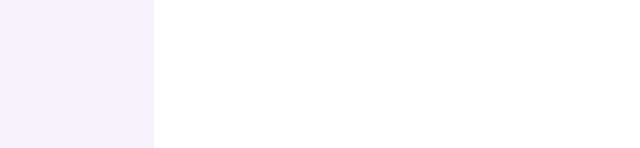
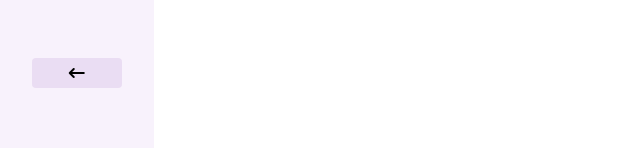
Before and after one commit to uizyk/canvas-app, a Vue app: page / in a window 1280 px wide. Shown: the part 219-367 px from the top of the page, without its empty margins (0-640 px from the left). Built offline with nearby package versions, Linux system fonts and the light colour scheme; what vue-konva would draw is missing.

Commit message:
side-menu closing and opening functionality

```diff
--- a/public/index.html
+++ b/public/index.html
@@ -5,6 +5,7 @@
     <meta http-equiv="X-UA-Compatible" content="IE=edge">
     <meta name="viewport" content="width=device-width,initial-scale=1.0">
     <link rel="icon" href="<%= BASE_URL %>favicon.ico">
+    <script src="https://kit.fontawesome.com/1ae923e323.js" crossorigin="anonymous"></script>
     <title><%= htmlWebpackPlugin.options.title %></title>
   </head>
   <body>
--- a/src/App.vue
+++ b/src/App.vue
@@ -1,6 +1,19 @@
 <template>
   <div id="container">
-    <section id="side-menu" ref="sideMenu">
+    <button
+      class="arrow-container open-button"
+      @click="toggleSideMenu"
+      v-if="!isOpen"
+    >
+      <i class="fa-solid fa-arrow-right-long"></i>
+    </button>
+    <transition name="side-menu-close">
+      <section
+        id="side-menu"
+        ref="sideMenu"
+        :class="{ 'side-menu': true, 'side-menu--open': isOpen }"
+        v-if="isOpen"
+      >
         <h2>Shapes</h2>
         <div id="shapes">
           <img
@@ -45,7 +58,11 @@
             @input="handleColorChange"
           />
         </div>
+        <button class="arrow-container" @click="toggleSideMenu">
+          <i class="fa-solid fa-arrow-left-long"></i>
+        </button>
       </section>
+    </transition>
     <section id="canvas" ref="canvas" @dragover="handleDragOver">
       <v-stage
         :config="configCanvas"
@@ -84,7 +101,6 @@
             @transformend="handleTransformEnd"
             @mouseleave="setCursorDefault"
             @mouseenter="setCursorMove"
-
           >
           </v-rect>
           <v-regular-polygon
@@ -117,7 +133,6 @@
             @transformend="handleTransformEnd"
             @mouseleave="setCursorDefault"
             @mouseenter="setCursorMove"
-
           ></v-regular-polygon>
           <v-transformer ref="transformer" />
         </v-layer>
@@ -126,12 +141,11 @@
   </div>
 </template>
 
-
 <script>
-
 export default {
   data() {
     return {
+      isOpen: true,
       selectedColor: "#000000",
       shapes: [],
       selectedShapeName: "",
@@ -185,6 +199,10 @@ export default {
     },
   },
   methods: {
+    // SIDE MENU TOGGLE
+    toggleSideMenu() {
+      this.isOpen = !this.isOpen;
+    },
     // ADD SHAPE
     handleDragStart(e) {
       const shapeType = e.target.getAttribute("data-shape");
@@ -225,7 +243,7 @@ export default {
         scaleY: 1,
         fill: "dodgerblue",
         type: this.currentShape,
-        zIndex: 0
+        zIndex: 0,
       };
       this.shapes.push(newShape);
     },
@@ -313,13 +331,11 @@ export default {
 
     // Change ZIndex
 
-    setZIndex(e){
-      console.log(this.$refs.layer.getNode())
+    setZIndex(e) {
+      console.log(this.$refs.layer.getNode());
       e.target.moveToTop();
       this.$refs.transformer.getNode().moveToTop();
     },
-
-
   },
   mounted() {
     this.configCanvas.width = this.$refs.canvas.clientWidth;
@@ -339,12 +355,14 @@ export default {
   display: flex;
   max-height: 100vh;
   max-width: 100vw;
+  position: relative;
 }
+
+/* SIDE MENU */
 
 #side-menu {
   min-width: 106px;
   background-color: rgb(248, 242, 252);
-  position: absolute;
   z-index: 10;
   display: flex;
   flex-direction: column;
@@ -367,6 +385,10 @@ export default {
   font-size: 2em;
 }
 
+button {
+  cursor: pointer;
+}
+
 #shapes img {
   width: 65px;
   height: 65px;
@@ -387,4 +409,48 @@ export default {
 #color-picker p {
   color: black;
 }
+.arrow-container {
+  width: 90px;
+  height: 30px;
+  border: none;
+  background-color: rgb(234, 221, 243);
+  border-radius: 4px;
+  margin-top: 30px;
+}
+
+.arrow-container i {
+  font-size: 1.2em;
+}
+
+.side-menu {
+  position: fixed;
+  top: 0;
+  left: 0;
+  height: 100%;
+  width: 300px;
+  background-color: #fff;
+  z-index: 100;
+}
+
+.open-button {
+  position: absolute;
+  z-index: 2;
+  margin-left: 30px;
+}
+
+/* SIDE MENU ANIMATION */
+.side-menu--open {
+  transform: translateX(0);
+  transition: transform 0.3s ease-in-out;
+}
+
+.side-menu-close-enter-active,
+.side-menu-close-leave-active {
+  transition: all 0.3s ease;
+}
+
+.side-menu-close-enter,
+.side-menu-close-leave-to {
+  transform: translateX(-100%);
+}
 </style>
```
Lines whose indentation alone changed are shown as unchanged.
